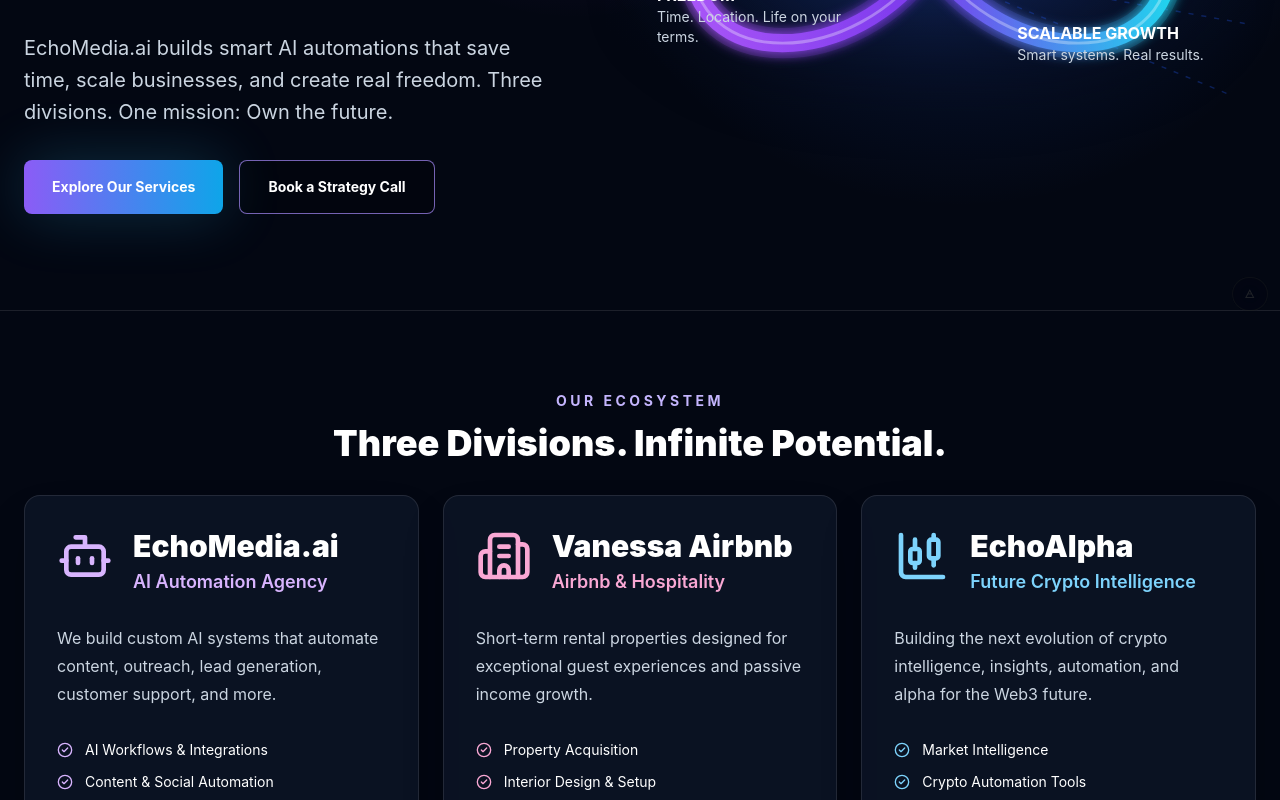
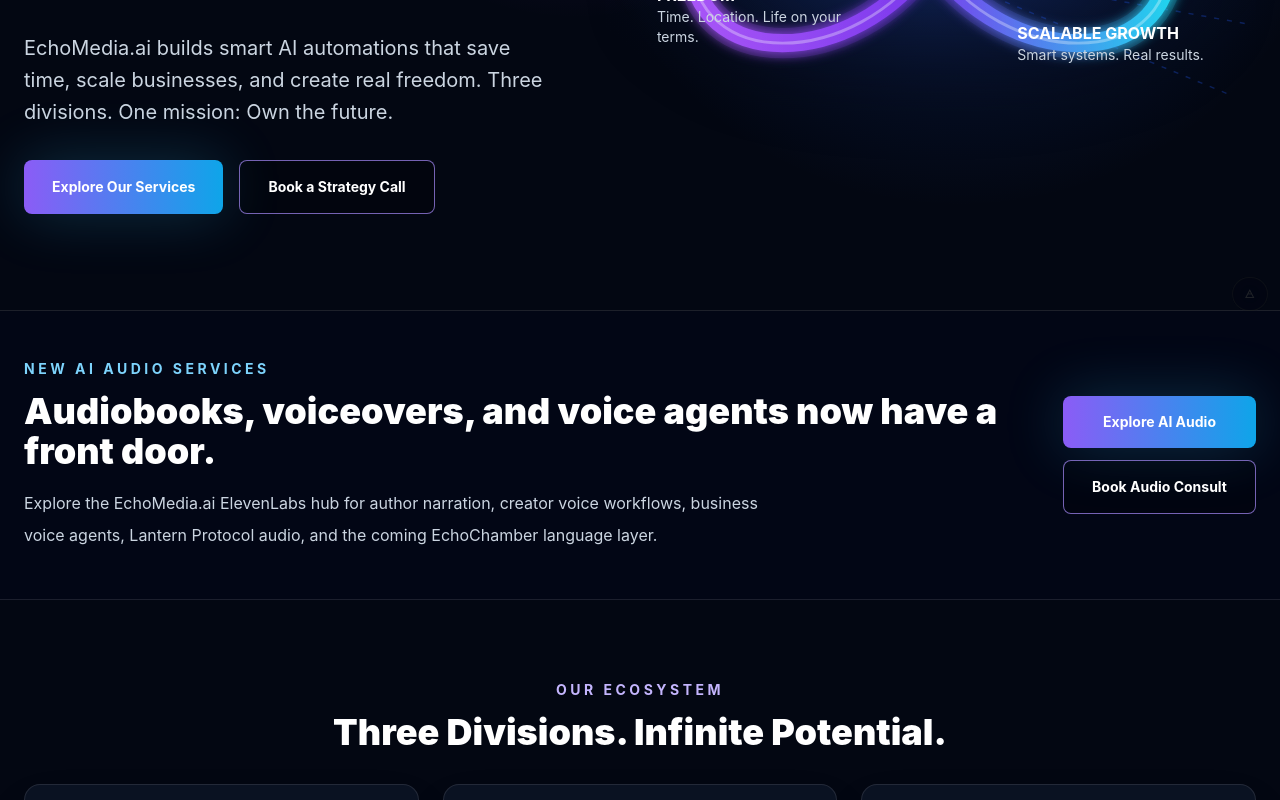
Before and after one commit to lajp2711/echomedia-website, a React (Vite) app: page / in a window 1280 px wide. Shown: the part 477-1277 px from the top of the page. Built offline with nearby package versions, Linux system fonts and the light colour scheme.

Commit message:
feat(site): add homepage AI audio CTA

```diff
--- a/src/App.jsx
+++ b/src/App.jsx
@@ -144,6 +144,22 @@
         </div>
       </section>
 
+      <section className="border-b border-white/10 bg-slate-950/70">
+        <div className="mx-auto grid max-w-7xl items-center gap-8 px-6 py-12 md:grid-cols-[1fr_auto]">
+          <div>
+            <p className="text-sm font-bold uppercase tracking-[0.25em] text-sky-300">New AI Audio Services</p>
+            <h2 className="mt-3 text-3xl font-black md:text-4xl">Audiobooks, voiceovers, and voice agents now have a front door.</h2>
+            <p className="mt-4 max-w-3xl leading-8 text-slate-300">
+              Explore the EchoMedia.ai ElevenLabs hub for author narration, creator voice workflows, business voice agents, Lantern Protocol audio, and the coming EchoChamber language layer.
+            </p>
+          </div>
+          <div className="flex flex-col gap-3 sm:flex-row md:flex-col">
+            <Button href="/elevenlabs-ai-audio">Explore AI Audio</Button>
+            <Button href="mailto:hello@echomedia.ai?subject=AI%20Audio%20Workflow%20Consult" variant="outline">Book Audio Consult</Button>
+          </div>
+        </div>
+      </section>
+
       <section id="services" className="mx-auto max-w-7xl scroll-mt-24 px-6 py-20">
         <p className="text-center text-sm font-bold uppercase tracking-[0.25em] text-violet-300">Our Ecosystem</p>
         <h2 className="mt-3 text-center text-4xl font-black">Three Divisions. Infinite Potential.</h2>
```
